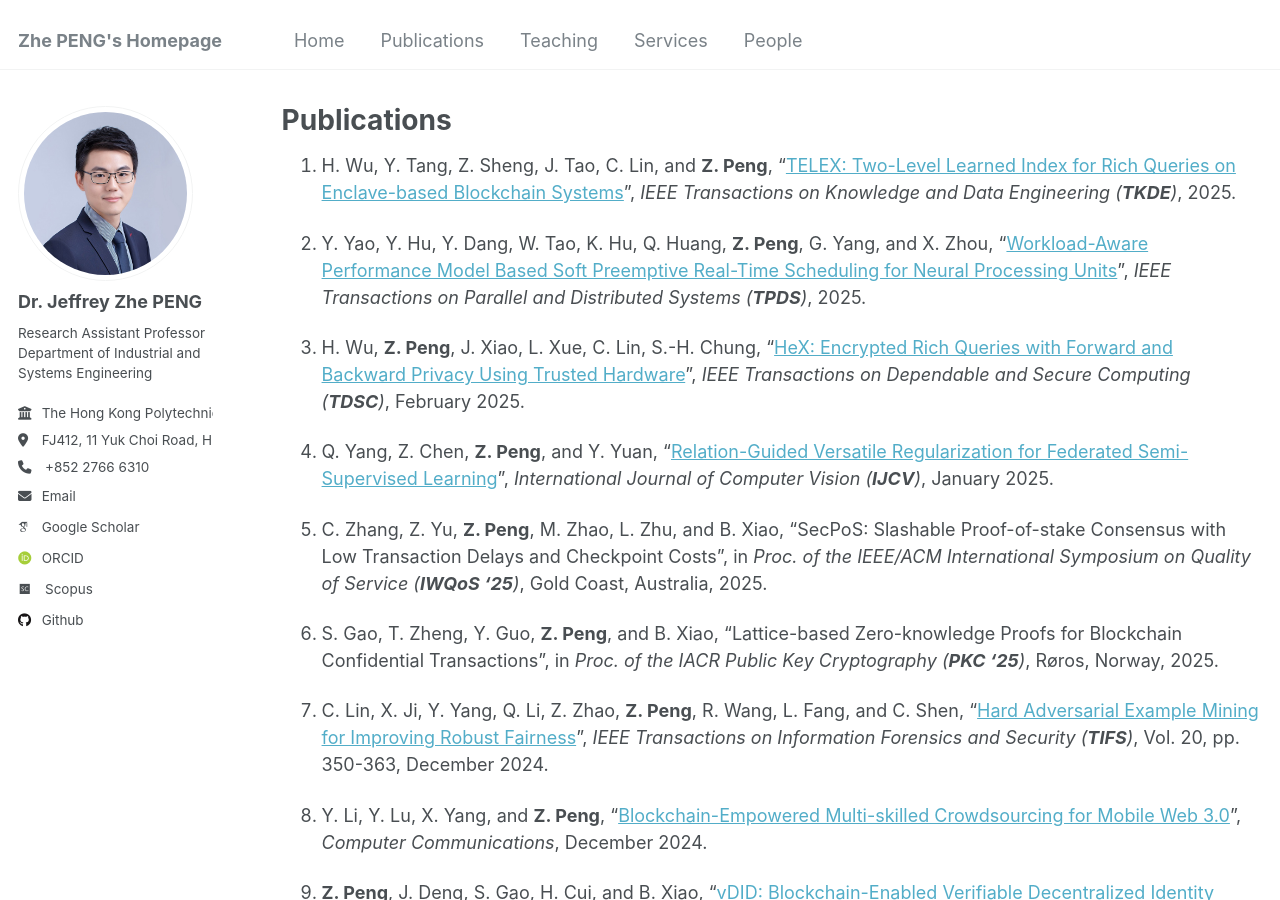
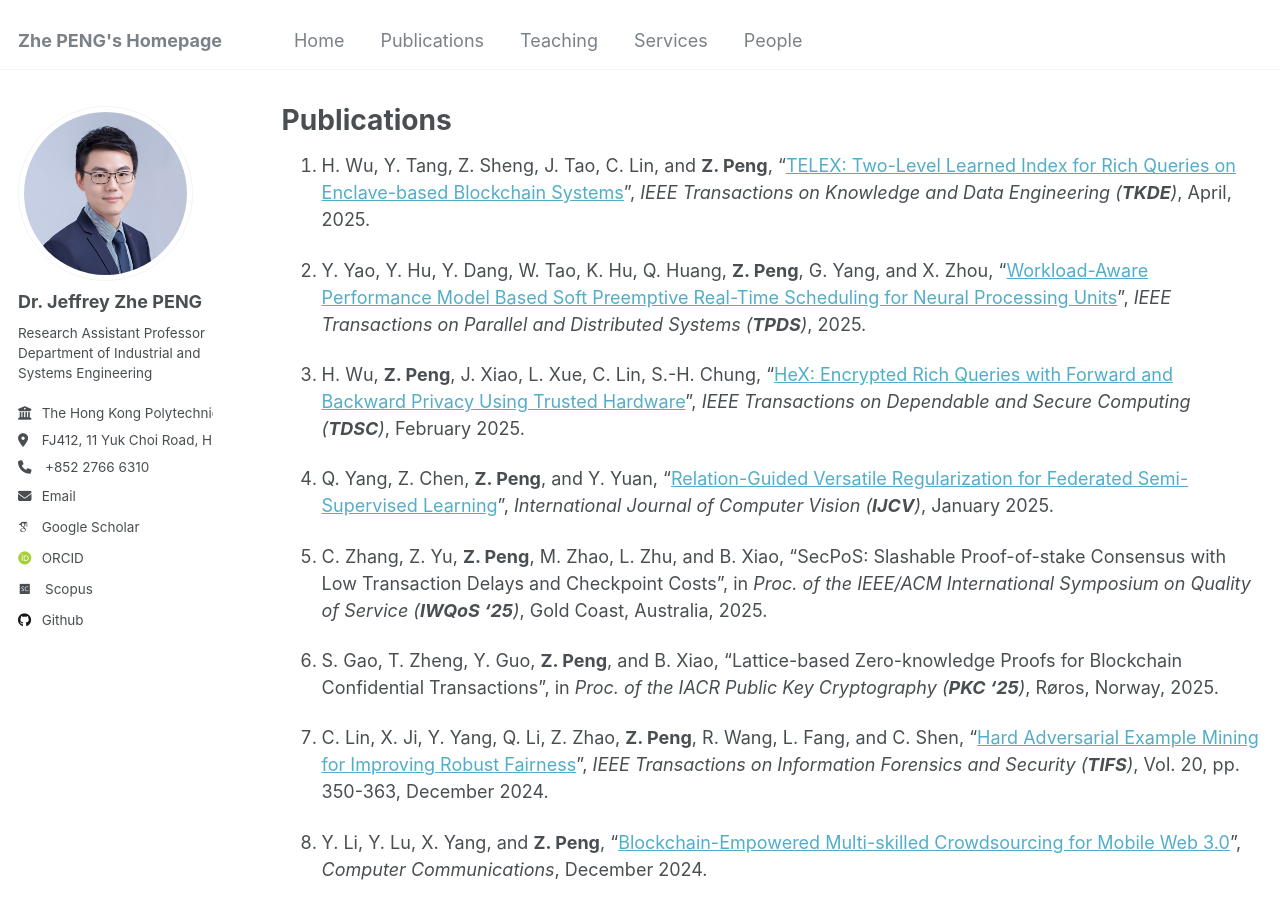
Before and after one commit to PENG-Zhe/peng-zhe.github.io, a Jekyll site: the page built from _pages/publications.md, in a window 1280 px wide and 900 px high. Built offline with Jekyll 4.4.1, drawn with Linux system fonts in a browser that asks for light colours; some web fonts are replaced.

Commit message:
Update publications.md

```diff
--- a/_pages/publications.md
+++ b/_pages/publications.md
@@ -4,7 +4,7 @@ permalink: /publications/
 layout: archive
 ---
 
-1. H. Wu, Y. Tang, Z. Sheng, J. Tao, C. Lin, and **Z. Peng**, "[TELEX: Two-Level Learned Index for Rich Queries on Enclave-based Blockchain Systems](https://ieeexplore.ieee.org/document/10979200)", _IEEE Transactions on Knowledge and Data Engineering (**TKDE**)_, 2025.
+1. H. Wu, Y. Tang, Z. Sheng, J. Tao, C. Lin, and **Z. Peng**, "[TELEX: Two-Level Learned Index for Rich Queries on Enclave-based Blockchain Systems](https://ieeexplore.ieee.org/document/10979200)", _IEEE Transactions on Knowledge and Data Engineering (**TKDE**)_, April, 2025.
 
 1. Y. Yao, Y. Hu, Y. Dang, W. Tao, K. Hu, Q. Huang, **Z. Peng**, G. Yang, and X. Zhou, "[Workload-Aware Performance Model Based Soft Preemptive Real-Time Scheduling for Neural Processing Units](https://ieeexplore.ieee.org/document/10942549)", _IEEE Transactions on Parallel and Distributed Systems (**TPDS**)_, 2025.
 
```
